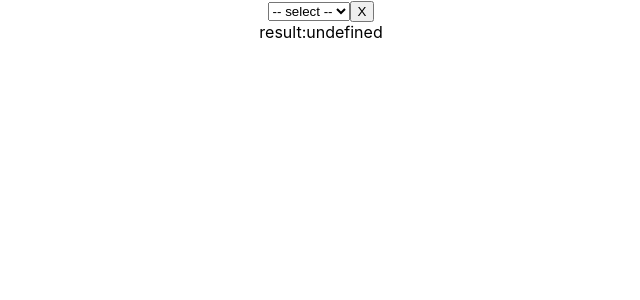
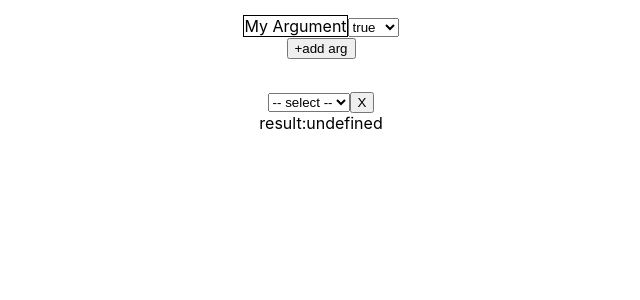
Before and after one commit to AyushiPohekar/firebond1, a React (Create React App) app: page / in a window 1280 px wide. Shown: the top 300 px of the page, without its empty margins (319-959 px from the left). Built offline with nearby package versions, Linux system fonts and the light colour scheme.

Commit message:
beforeInputfunctionality

```diff
--- a/src/App.css
+++ b/src/App.css
@@ -1,6 +1,12 @@
 .App {
   text-align: center;
+  margin-top: 1rem;
+
 }
+.lowerdiv{
+  margin-top: 2rem;
+}
+
 
 .App-logo {
   height: 40vmin;
--- a/src/App.js
+++ b/src/App.js
@@ -5,12 +5,23 @@ function App() {
   const [selectedOption, setSelectedOption] = useState("");
   const [showOriginal, setShowOriginal] = useState(true);
   const [boolean, setBoolean] = useState("undefined");
-  const [argument,setArgument]=useState()
+  const [argument, setArgument] = useState();
+  const [list, setList] = useState(["My Arg"]);
+  console.log(list)
+  const [showInput, setShowInput] = useState(false);
+  const [input, setInput] = useState("");
+
+
+
+
+  const handlePlus = () => {
+    setShowInput(true);
+  };
+
 
   const handleBoolean = (event) => {
     setBoolean(event.target.value);
   };
-
 
   const handleOptionChange = (event) => {
     setSelectedOption(event.target.value);
@@ -24,6 +35,15 @@ function App() {
 
   return (
     <div className="App">
+      <UpperArgument
+        handleBoolean={handleBoolean}
+        handlePlus={handlePlus}
+        showInput={showInput}
+
+        input={input}
+
+      />
+      <div className="lowerdiv">
         {showOriginal ? (
           <Original handleOptionChange={handleOptionChange} />
         ) : selectedOption === "constant" ? (
@@ -37,6 +57,7 @@ function App() {
         ) : null}
 
         <div>result:{boolean}</div>
+      </div>
     </div>
   );
 }
@@ -56,14 +77,14 @@ function Original({ handleOptionChange }) {
   );
 }
 
-function Boolean({ handleClose,handleBoolean }) {
+function Boolean({ handleClose, handleBoolean }) {
   return (
     <>
       <select onChange={handleBoolean}>
         <option value="true">true</option>
         <option value="false">false</option>
       </select>
-      <button onClick={handleClose}>X</button>
+      <Close handleClose={handleClose} />
     </>
   );
 }
@@ -72,7 +93,7 @@ function Argument({ handleClose }) {
   return (
     <>
       <div>Argument Component</div>
-      <button onClick={handleClose}>X</button>
+      <Close handleClose={handleClose} />
     </>
   );
 }
@@ -81,7 +102,7 @@ function And({ handleClose }) {
   return (
     <>
       <div>And Component</div>
-      <button onClick={handleClose}>X</button>
+      <Close handleClose={handleClose} />
     </>
   );
 }
@@ -90,16 +111,40 @@ function Or({ handleClose }) {
   return (
     <>
       <div>Or Component</div>
-      <button onClick={handleClose}>X</button>
+      <Close handleClose={handleClose} />
     </>
   );
 }
 
-function UpperArgument(){
+function UpperArgument({ handleBoolean, handlePlus, showInput}) {
+
+  return (
     <>
-  <input/>
-  <Boolean/>
+      <div>
+        <span style={{ border: "1px solid black", width: "max-content" }}>
+          My Argument
+        </span>
+
+        <select onChange={handleBoolean}>
+          <option value="true">true</option>
+          <option value="false">false</option>
+        </select>
+        <div className="showInputdiv">
+          {showInput ? (
+            <>
+              <input type="text"/>
+              <button>Add</button>
             </>
+          ) : null}
+          <button onClick={handlePlus}>+add arg</button>
+        </div>
+      </div>
+    </>
+  );
+}
+
+function Close({ handleClose }) {
+  return <button onClick={handleClose}>X</button>;
 }
 
 export default App;
```
Lines whose indentation alone changed are shown as unchanged.
